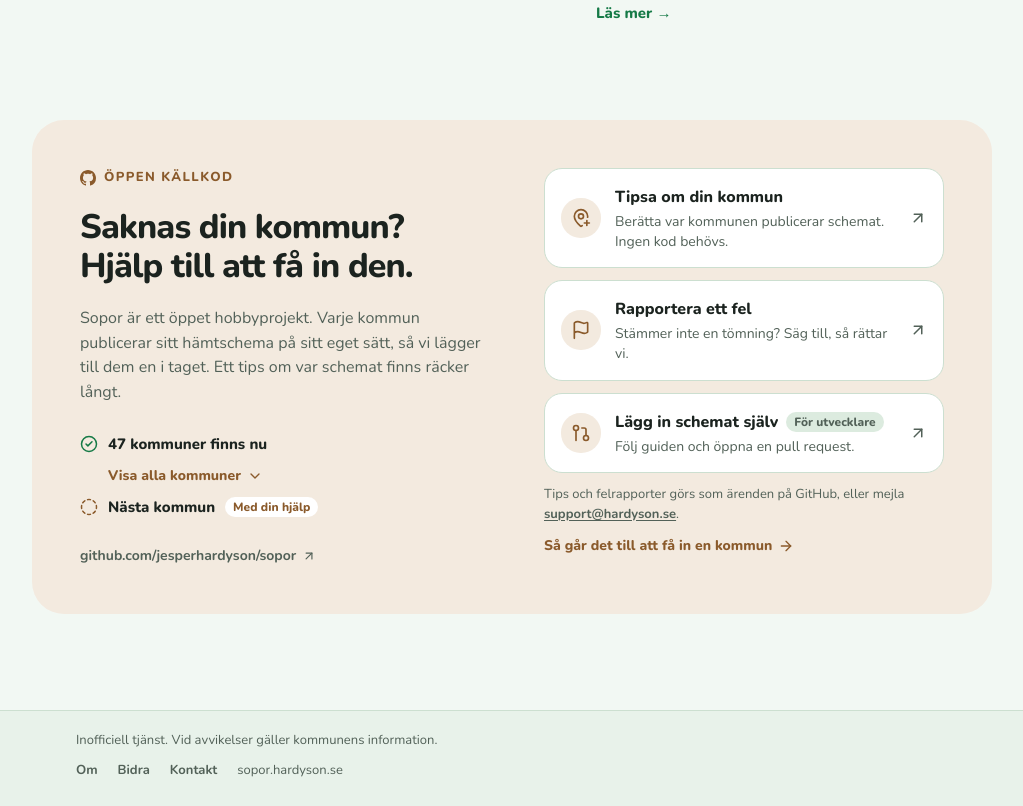
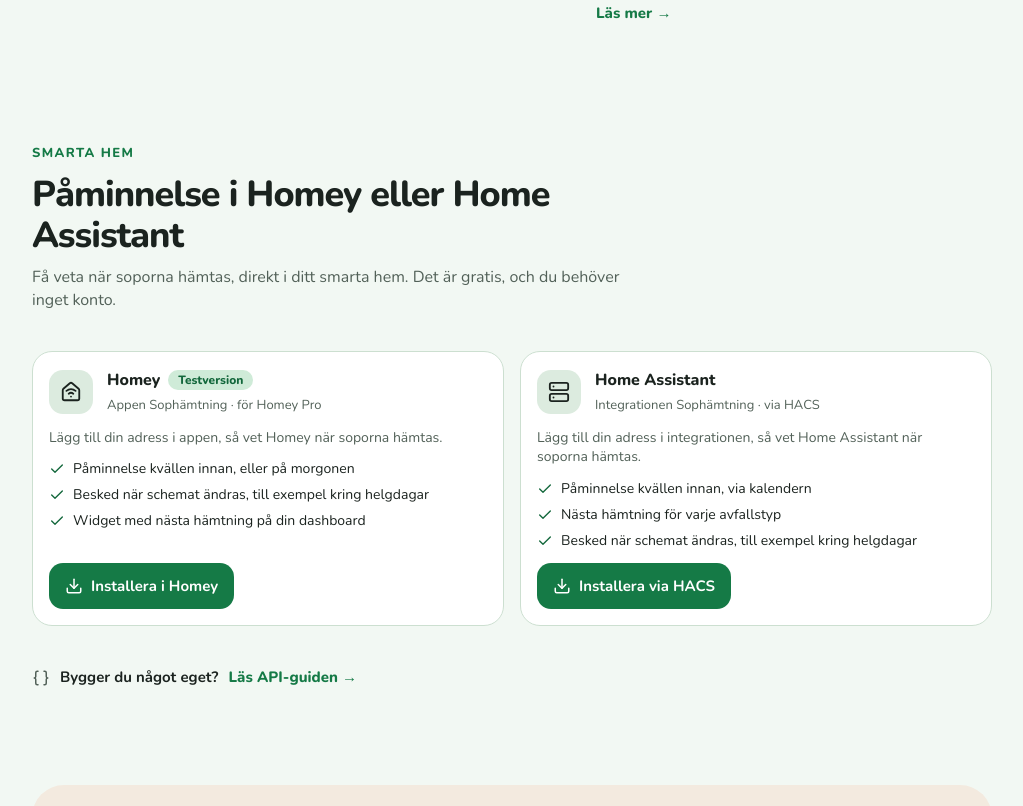
Before and after one commit to jesperhardyson/sopor, a React (Vite) app: page / in a window 1280 px wide. Shown: the part 1380-2186 px from the top of the page, without its empty margins (128-1151 px from the left). Built offline with nearby package versions, Linux system fonts and the light colour scheme.

Commit message:
Smarta hem: eget avsnitt på startsidan
Startsidan visar korten för Homey och Home Assistant i ett eget avsnitt
mellan Det här får du och Bidra. Raden Bygger du något eget? är en egen
komponent som både startsidan och Om-sidan använder.

```diff
--- /dev/null
+++ b/src/ui/integrations/BuildYourOwn.tsx
@@ -0,0 +1,15 @@
+import { Braces } from 'lucide-react'
+import { SITE } from '@/config'
+
+/** Raden under integrationskorten som leder utvecklare till API-guiden. */
+export function BuildYourOwn() {
+  return (
+    <p className="flex items-center gap-2.5 text-[15px]">
+      <Braces className="size-[18px] shrink-0 text-text-2" aria-hidden />
+      <span className="font-bold text-text">Bygger du något eget?</span>
+      <a href={SITE.apiGuideUrl} rel="noopener" className="font-extrabold text-primary">
+        Läs API-guiden →
+      </a>
+    </p>
+  )
+}
--- a/src/ui/pages/AboutPage.tsx
+++ b/src/ui/pages/AboutPage.tsx
@@ -1,10 +1,11 @@
-import { ArrowLeft, ArrowUpRight, Ban, Braces, ChevronDown, Mail, MapPin, Smartphone, UserX, type LucideIcon } from 'lucide-react'
+import { ArrowLeft, ArrowUpRight, Ban, ChevronDown, Mail, MapPin, Smartphone, UserX, type LucideIcon } from 'lucide-react'
 import { useEffect, useId, useState } from 'react'
 import { cn } from '@/lib/utils'
 import { clearSaved, loadSaved } from '@/lib/storage'
 import { GitHubMark } from '../components/GitHubMark'
 import { ForgetAll } from '../saved/ForgetAll'
 import { Link, useLocation } from 'react-router'
+import { BuildYourOwn } from '../integrations/BuildYourOwn'
 import { IntegrationCards } from '../integrations/IntegrationCards'
 import { SITE } from '@/config'
 import { SOURCES, sourceLabel, type Source } from '@/sources'
@@ -189,13 +190,7 @@ export function AboutPage() {
         </h2>
         <p className={body}>Få veta när soporna hämtas, direkt i ditt smarta hem. Det är gratis, och du behöver inget konto.</p>
         <IntegrationCards />
-        <p className="flex items-center gap-2.5 text-[15px]">
-          <Braces className="size-[18px] shrink-0 text-text-2" aria-hidden />
-          <span className="font-bold text-text">Bygger du något eget?</span>
-          <a href={SITE.apiGuideUrl} rel="noopener" className="font-extrabold text-primary">
-            Läs API-guiden →
-          </a>
-        </p>
+        <BuildYourOwn />
       </section>
 
       <section className="flex flex-col items-start gap-3">
--- a/src/ui/pages/StartPage.tsx
+++ b/src/ui/pages/StartPage.tsx
@@ -6,6 +6,7 @@ import { FractionIcon } from '../components/FractionIcon'
 import { SavedList } from '../saved/SavedList'
 import { ContributeSection } from '../start/ContributeSection'
 import { ServicesSection } from '../start/ServicesSection'
+import { SmartHomeSection } from '../start/SmartHomeSection'
 import { AddressSearch } from '../search/AddressSearch'
 
 const HERO_FRACTIONS = ['rest', 'mat', 'papper', 'plast'] as const
@@ -76,6 +77,7 @@ export function StartPage() {
     </div>
     <div data-testid="infoband" className="mt-12 border-t border-border bg-surface/45 lg:mt-4">
       <ServicesSection />
+      <SmartHomeSection />
       <ContributeSection />
     </div>
     </>
--- /dev/null
+++ b/src/ui/start/SmartHomeSection.tsx
@@ -0,0 +1,27 @@
+import { BuildYourOwn } from '../integrations/BuildYourOwn'
+import { IntegrationCards } from '../integrations/IntegrationCards'
+
+/** Startsidans avsnitt om Homey och Home Assistant, med samma kort som Om-sidan. */
+export function SmartHomeSection() {
+  return (
+    <section
+      aria-labelledby="smarta-hem-start-rubrik"
+      className="mx-auto flex w-full max-w-[960px] flex-col gap-6 px-5 pt-12 lg:gap-10 lg:px-0 lg:pt-6 lg:pb-24"
+    >
+      <div className="flex flex-col gap-2 lg:gap-2.5">
+        <p className="text-[13px] font-extrabold tracking-[1.4px] text-primary uppercase">Smarta hem</p>
+        <h2
+          id="smarta-hem-start-rubrik"
+          className="text-[28px] leading-[1.15] font-extrabold tracking-[-0.8px] text-text lg:max-w-[620px] lg:text-4xl lg:tracking-[-1px]"
+        >
+          Påminnelse i Homey eller Home Assistant
+        </h2>
+        <p className="text-[15px] leading-[1.4] text-text-2 lg:max-w-[620px] lg:text-base">
+          Få veta när soporna hämtas, direkt i ditt smarta hem. Det är gratis, och du behöver inget konto.
+        </p>
+      </div>
+      <IntegrationCards />
+      <BuildYourOwn />
+    </section>
+  )
+}
```
Also changed, not shown: 2 other files (tests, documents, lock files or other folders).
